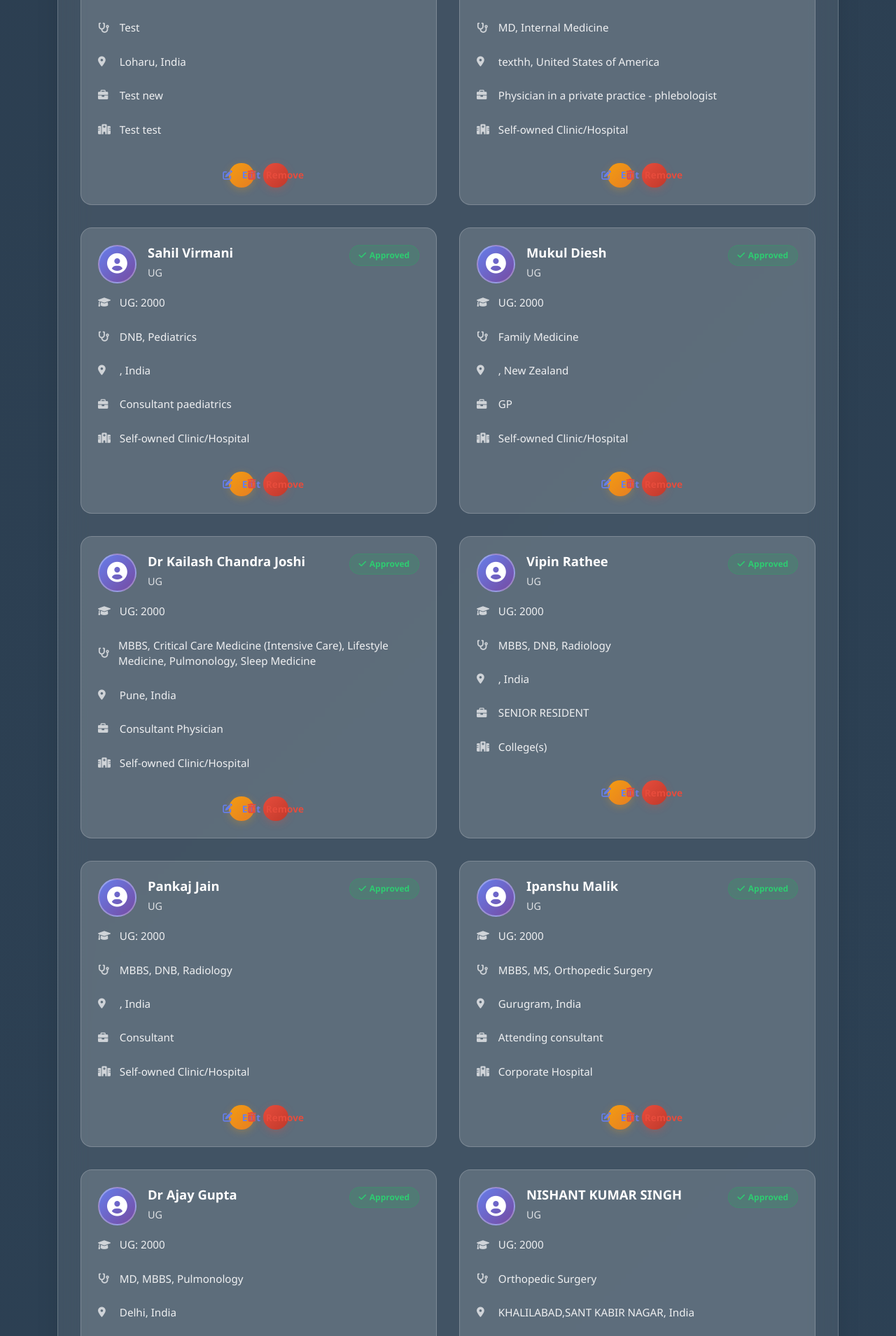
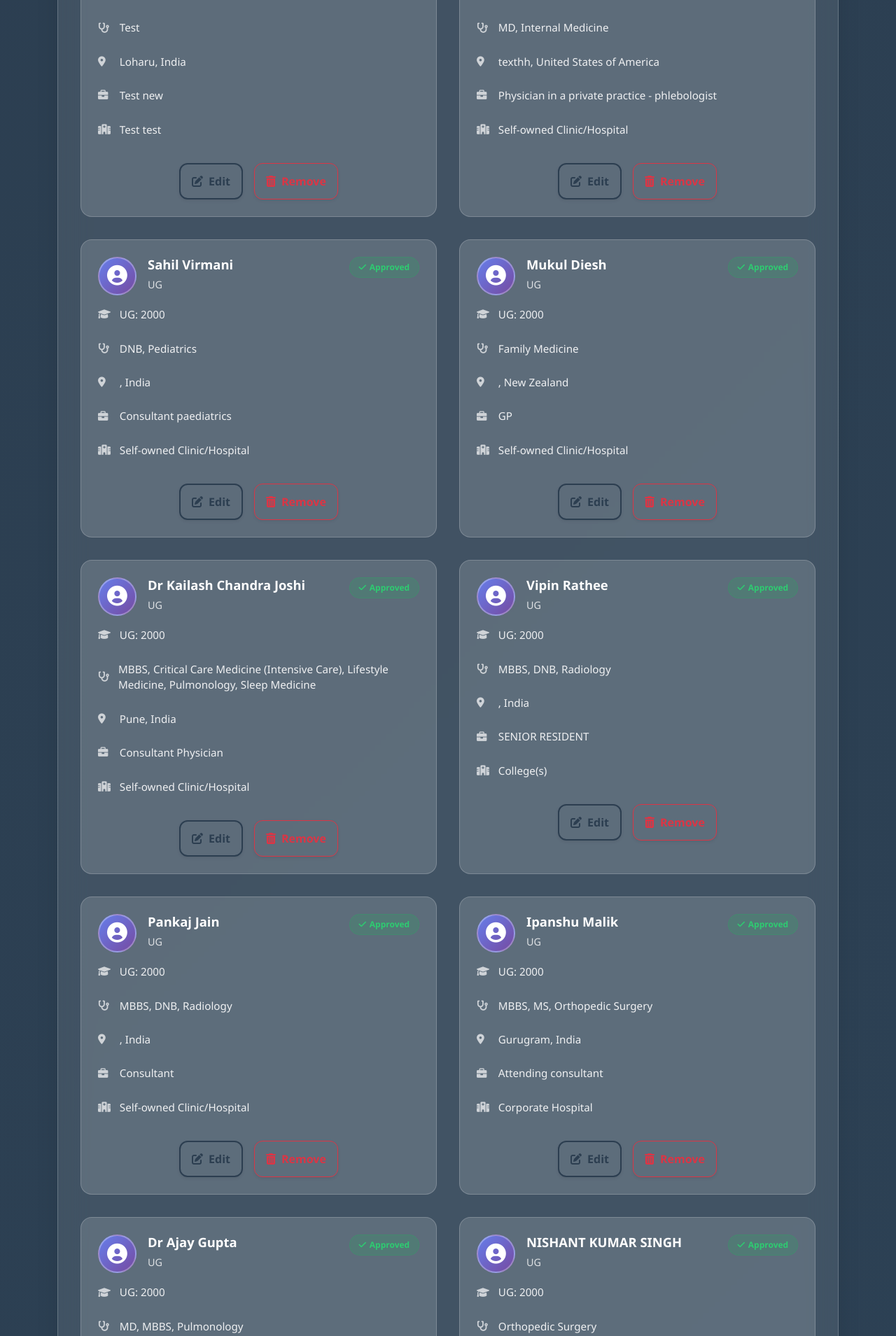
Before and after one commit to praveshgrewal/UCMS, a Django app: page /admin-panel/ in a window 1280 px wide. Shown: the part 1727-3636 px from the top of the page at 70% size. Run offline with Django 5.2, Linux system fonts and the light colour scheme; a user stored in the database is signed in; data comes from the database, SQL or seed files in the repository; some libraries are stand-ins or nearby versions.

Commit message:
Update admin_panel.html

```diff
--- a/templates/alumni/admin_panel.html
+++ b/templates/alumni/admin_panel.html
@@ -363,14 +363,17 @@
                                 </div>
                             </div>
                         </div>
-                        <div class="alumni-actions">
-                             <button type="button" class="action-btn edit" onclick="editAlumni({{ alumni.id }})">
-                                 <i class="fas fa-edit"></i><span>Edit</span>
-                             </button>
-                             <button type="button" class="action-btn remove" onclick="confirmRemove({{ alumni.id }})">
-                                 <i class="fas fa-trash-alt"></i><span>Remove</span>
-                             </button>
-                        </div>
+                                     <div class="alumni-actions d-flex gap-3 mt-3">
+  <button type="button" class="btn btn-outline-primary d-flex align-items-center gap-2 shadow-sm px-3" onclick="editAlumni({{ alumni.id }})">
+    <i class="fas fa-edit"></i>
+    <span>Edit</span>
+  </button>
+
+  <button type="button" class="btn btn-outline-danger d-flex align-items-center gap-2 shadow-sm px-3" onclick="confirmRemove({{ alumni.id }})">
+    <i class="fas fa-trash-alt"></i>
+    <span>Remove</span>
+  </button>
+</div>
                     </div>
                     {% endfor %}
                 </div>
```
